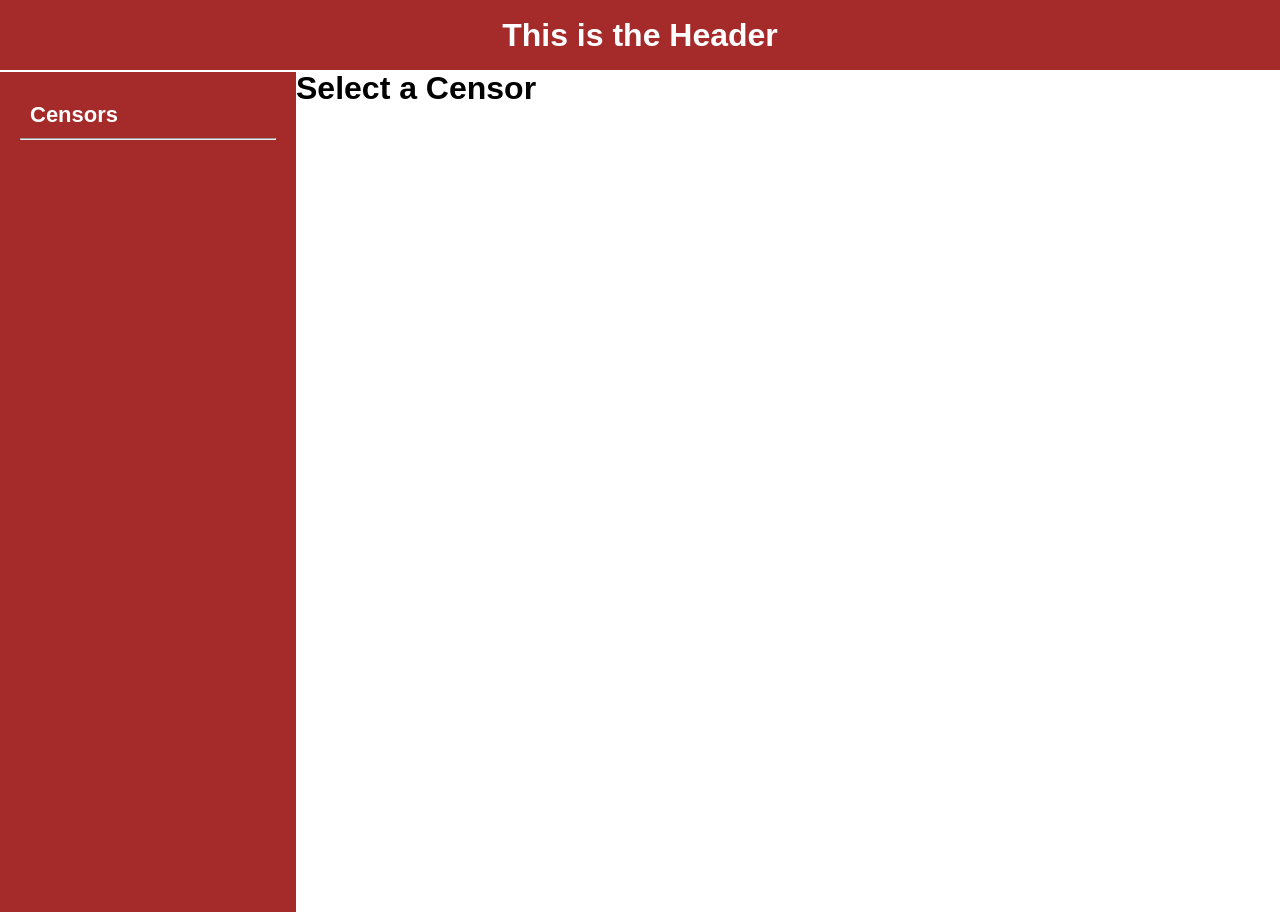
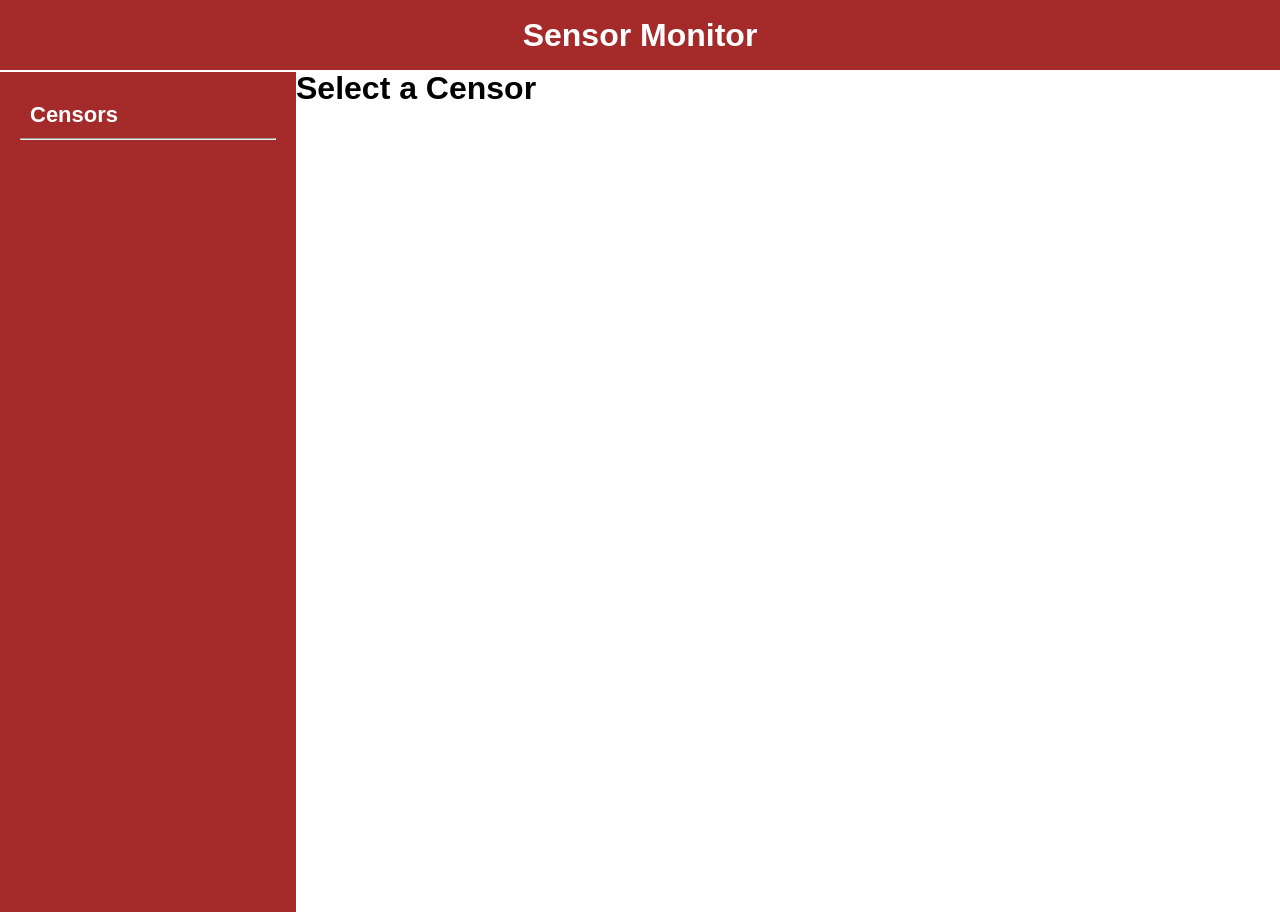
Before and after one commit to Team-AVC/gp_2020app_frontend, a React (Create React App) app: page / in a window 1280 px wide. Built offline with nearby package versions, Linux system fonts and the light colour scheme.

Commit message:
Updated header.js

```diff
--- a/src/Components/Header/Header.js
+++ b/src/Components/Header/Header.js
@@ -4,7 +4,7 @@ import "./Header.css";
 function Header() {
   return (
     <div className="header">
-      <h1>This is the Header</h1>
+      <h1>Sensor Monitor</h1>
     </div>
   );
 }
```
